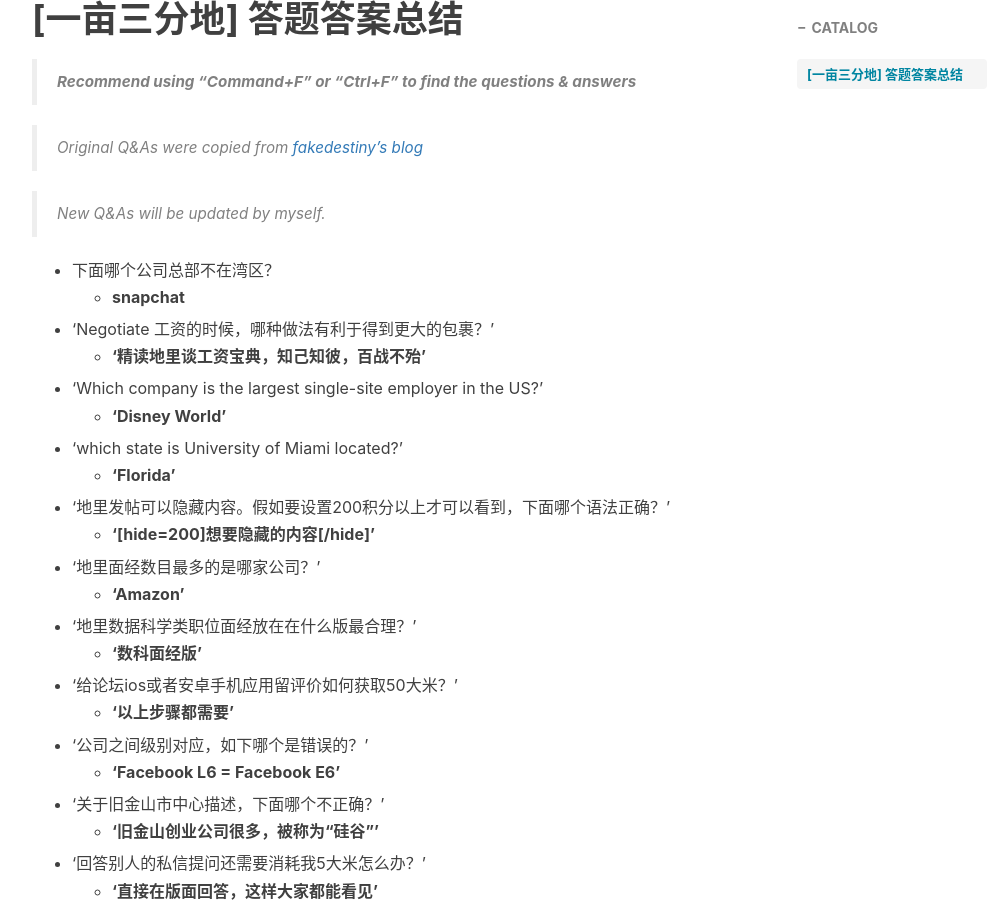
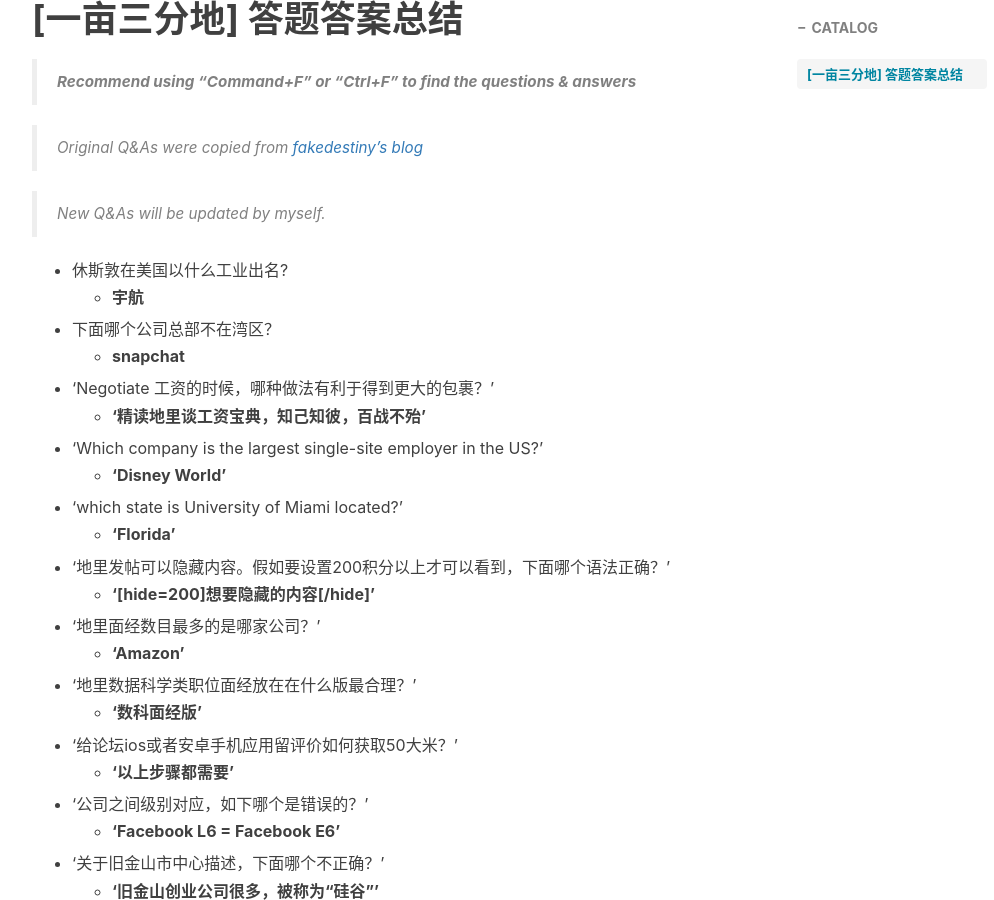
Before and after one commit to xian49930/jiuwuzhi.github.io, a Jekyll site: the page built from _posts/2019-08-27-1point3acres-answers.md, in a window 1280 px wide and 900 px high, scrolled down 573 px. Shown: the whole window, without its empty margins (233-1227 px from the left). Built offline with Jekyll 4.4.1, drawn with Linux system fonts in a browser that asks for light colours; nearby versions of some CDN libraries; comment, search, counter and statistics services are not loaded.

Commit message:
Update _posts/2019-08-27-1point3acres-answers.md

```diff
--- a/_posts/2019-08-27-1point3acres-answers.md
+++ b/_posts/2019-08-27-1point3acres-answers.md
@@ -18,6 +18,9 @@
 > *Original Q&As were copied from [fakedestiny's blog](https://www.cnblogs.com/fakedestiny/p/11141450.html)*
 
 > *New Q&As will be updated by myself.*
+
+- 休斯敦在美国以什么工业出名?
+	- **宇航**
 
 - 下面哪个公司总部不在湾区？
 	- **snapchat**
```
